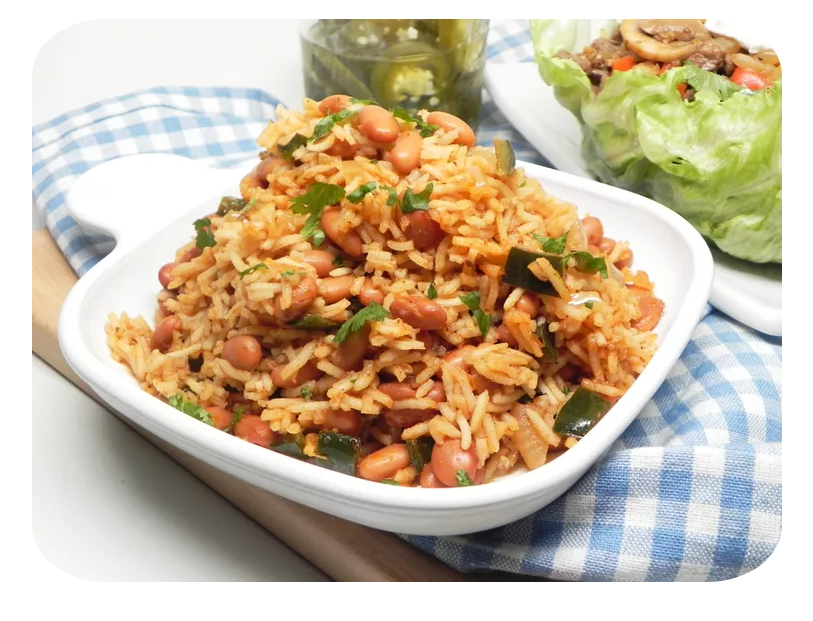
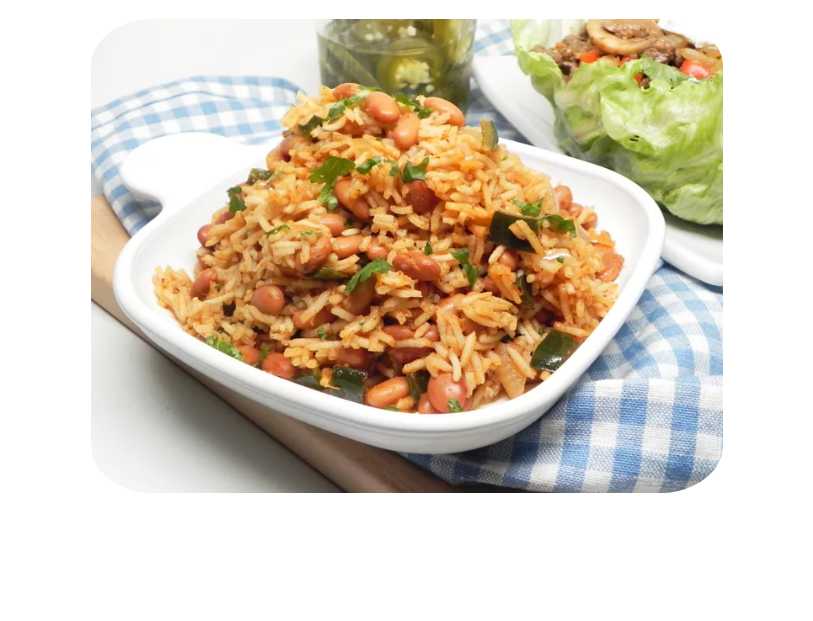
Before and after one commit to manavsharmaprog/odin-links-and-images, a plain HTML site: page pages/recipes/MexicanRiceandBeans.html in a window 1280 px wide. Shown: the part 61-682 px from the top of the page, without its empty margins (233-1046 px from the left). Drawn offline with Linux system fonts and the light colour scheme.

Commit message:
update image width

```diff
--- a/pages/recipes/MexicanRiceandBeans.html
+++ b/pages/recipes/MexicanRiceandBeans.html
@@ -1,16 +1,20 @@
 <!DOCTYPE html>
 <html lang="en">
+
 <head>
     <meta charset="UTF-8">
     <meta name="viewport" content="width=device-width, initial-scale=1.0">
     <title>Document</title>
 </head>
+
 <body>
     <center>
         <h1>Mexican Rice and Beans</h1>
-        <img src="/images/mexicanRice.webp" alt="Mexican Rice recipe" style="border-radius: 10%;">
+        <img src="/images/mexicanRice.webp" alt="Mexican Rice recipe"
+            style="border-radius: 10%; width: 50%; height: 50%;">
 
     </center>
 
 </body>
+
 </html>
```
